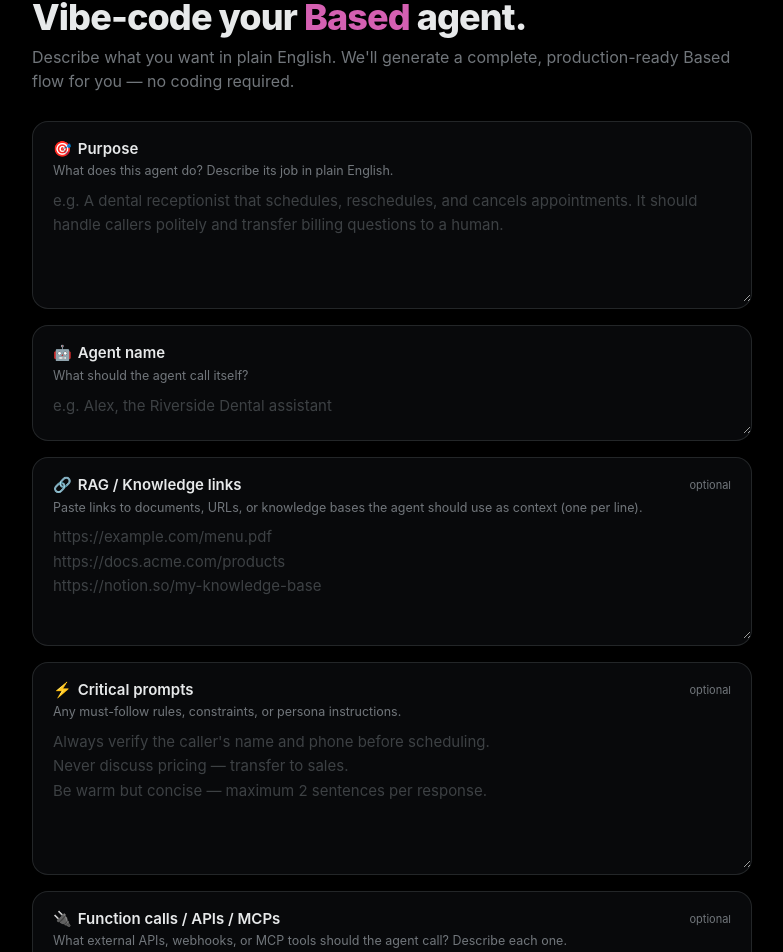
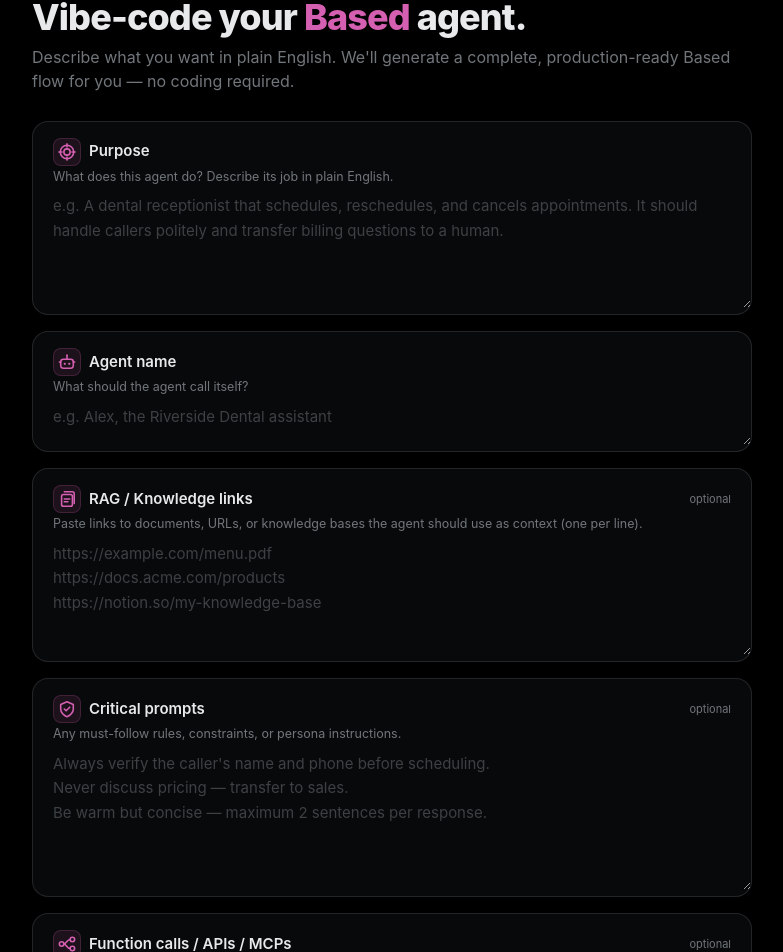
Before and after one commit to callstreamai/base-callstream-ai, a Next.js app: page /vibe in a window 1280 px wide. Shown: the part 141-1093 px from the top of the page, without its empty margins (248-1031 px from the left). Built offline with nearby package versions, Linux system fonts and the light colour scheme; no server answers.

Commit message:
feat: replace generic emojis with custom branded SVG icons on Vibe page

```diff
--- a/src/app/vibe/page.tsx
+++ b/src/app/vibe/page.tsx
@@ -6,33 +6,97 @@
 import { Logo } from '@/components/Logo';
 import { FlowSelector, type SavedFlow } from '@/components/FlowSelector';
 
+// ─── Branded field icons ──────────────────────────────────────────────────────
+function FieldIcon({ id }: { id: string }) {
+  const base = 'w-[18px] h-[18px] shrink-0';
+  const stroke = '#D560B2';
+  const sw = '1.75';
+
+  if (id === 'purpose') return (
+    // Target / crosshair
+    <svg className={base} viewBox="0 0 20 20" fill="none" xmlns="http://www.w3.org/2000/svg">
+      <circle cx="10" cy="10" r="7.5" stroke={stroke} strokeWidth={sw}/>
+      <circle cx="10" cy="10" r="3.5" stroke={stroke} strokeWidth={sw}/>
+      <line x1="10" y1="1" x2="10" y2="4.5" stroke={stroke} strokeWidth={sw} strokeLinecap="round"/>
+      <line x1="10" y1="15.5" x2="10" y2="19" stroke={stroke} strokeWidth={sw} strokeLinecap="round"/>
+      <line x1="1" y1="10" x2="4.5" y2="10" stroke={stroke} strokeWidth={sw} strokeLinecap="round"/>
+      <line x1="15.5" y1="10" x2="19" y2="10" stroke={stroke} strokeWidth={sw} strokeLinecap="round"/>
+    </svg>
+  );
+
+  if (id === 'agentName') return (
+    // Agent / bot head
+    <svg className={base} viewBox="0 0 20 20" fill="none" xmlns="http://www.w3.org/2000/svg">
+      <rect x="3" y="7" width="14" height="10" rx="3" stroke={stroke} strokeWidth={sw}/>
+      <circle cx="7.5" cy="12" r="1.25" fill={stroke}/>
+      <circle cx="12.5" cy="12" r="1.25" fill={stroke}/>
+      <path d="M10 3 L10 7" stroke={stroke} strokeWidth={sw} strokeLinecap="round"/>
+      <circle cx="10" cy="2.5" r="1" fill={stroke}/>
+      <path d="M3 10 L1.5 10" stroke={stroke} strokeWidth={sw} strokeLinecap="round"/>
+      <path d="M17 10 L18.5 10" stroke={stroke} strokeWidth={sw} strokeLinecap="round"/>
+    </svg>
+  );
+
+  if (id === 'rag') return (
+    // Knowledge / document stack
+    <svg className={base} viewBox="0 0 20 20" fill="none" xmlns="http://www.w3.org/2000/svg">
+      <rect x="4" y="5" width="12" height="13" rx="2" stroke={stroke} strokeWidth={sw}/>
+      <path d="M7 2 L16 2 Q18 2 18 4 L18 15" stroke={stroke} strokeWidth={sw} strokeLinecap="round"/>
+      <line x1="7" y1="10" x2="13" y2="10" stroke={stroke} strokeWidth={sw} strokeLinecap="round"/>
+      <line x1="7" y1="13" x2="11" y2="13" stroke={stroke} strokeWidth={sw} strokeLinecap="round"/>
+    </svg>
+  );
+
+  if (id === 'prompts') return (
+    // Shield with checkmark — "rules/guardrails"
+    <svg className={base} viewBox="0 0 20 20" fill="none" xmlns="http://www.w3.org/2000/svg">
+      <path d="M10 2 L17 5 L17 10 C17 14 13.5 17.5 10 18.5 C6.5 17.5 3 14 3 10 L3 5 Z"
+        stroke={stroke} strokeWidth={sw} strokeLinejoin="round"/>
+      <path d="M7 10 L9 12 L13 8" stroke={stroke} strokeWidth={sw} strokeLinecap="round" strokeLinejoin="round"/>
+    </svg>
+  );
+
+  if (id === 'functions') return (
+    // API / integration nodes — three connected dots
+    <svg className={base} viewBox="0 0 20 20" fill="none" xmlns="http://www.w3.org/2000/svg">
+      <circle cx="4" cy="10" r="2.5" stroke={stroke} strokeWidth={sw}/>
+      <circle cx="16" cy="5" r="2.5" stroke={stroke} strokeWidth={sw}/>
+      <circle cx="16" cy="15" r="2.5" stroke={stroke} strokeWidth={sw}/>
+      <path d="M6.5 10 C9 10, 10 5, 13.5 5" stroke={stroke} strokeWidth={sw} strokeLinecap="round"/>
+      <path d="M6.5 10 C9 10, 10 15, 13.5 15" stroke={stroke} strokeWidth={sw} strokeLinecap="round"/>
+    </svg>
+  );
+
+  return null;
+}
+
 const FIELDS = [
   {
-    key: 'purpose', label: 'Purpose', icon: '🎯',
+    key: 'purpose', label: 'Purpose',
     hint: 'What does this agent do? Describe its job in plain English.',
     placeholder: 'e.g. A dental receptionist that schedules, reschedules, and cancels appointments. It should handle callers politely and transfer billing questions to a human.',
     rows: 4,
   },
   {
-    key: 'agentName', label: 'Agent name', icon: '🤖',
+    key: 'agentName', label: 'Agent name',
     hint: 'What should the agent call itself?',
     placeholder: 'e.g. Alex, the Riverside Dental assistant',
     rows: 1,
   },
   {
-    key: 'rag', label: 'RAG / Knowledge links', icon: '🔗',
+    key: 'rag', label: 'RAG / Knowledge links',
     hint: 'Paste links to documents, URLs, or knowledge bases the agent should use as context (one per line).',
     placeholder: 'https://example.com/menu.pdf\nhttps://docs.acme.com/products\nhttps://notion.so/my-knowledge-base',
     rows: 4,
   },
   {
-    key: 'prompts', label: 'Critical prompts', icon: '⚡',
+    key: 'prompts', label: 'Critical prompts',
     hint: 'Any must-follow rules, constraints, or persona instructions.',
     placeholder: 'Always verify the caller\'s name and phone before scheduling.\nNever discuss pricing — transfer to sales.\nBe warm but concise — maximum 2 sentences per response.',
     rows: 5,
   },
   {
-    key: 'functions', label: 'Function calls / APIs / MCPs', icon: '🔌',
+    key: 'functions', label: 'Function calls / APIs / MCPs',
     hint: 'What external APIs, webhooks, or MCP tools should the agent call? Describe each one.',
     placeholder: 'POST https://api.acme.com/appointments — create appointment (fields: name, date, time, service)\nGET https://api.acme.com/availability — check open slots (params: date)\nSlack webhook: notify #bookings channel on new appointment',
     rows: 5,
@@ -106,8 +170,11 @@
             <div key={f.key} className="rounded-2xl border border-ink-400/70 bg-ink-100/40 hover:bg-ink-100/70 focus-within:bg-ink-100/80 focus-within:border-accent/60 transition-colors">
               <label className="block px-4 sm:px-5 pt-4">
                 <div className="flex items-center justify-between gap-2">
-                  <span className="font-semibold text-[15px]">
-                    <span className="mr-1.5">{f.icon}</span>{f.label}
+                  <span className="font-semibold text-[15px] flex items-center gap-2">
+                    <span className="inline-flex items-center justify-center w-7 h-7 rounded-lg bg-accent/10 border border-accent/20 shrink-0">
+                      <FieldIcon id={f.key} />
+                    </span>
+                    {f.label}
                   </span>
                   {f.key !== 'purpose' && f.key !== 'agentName' && (
                     <span className="text-[11px] text-ink-600">optional</span>
```
